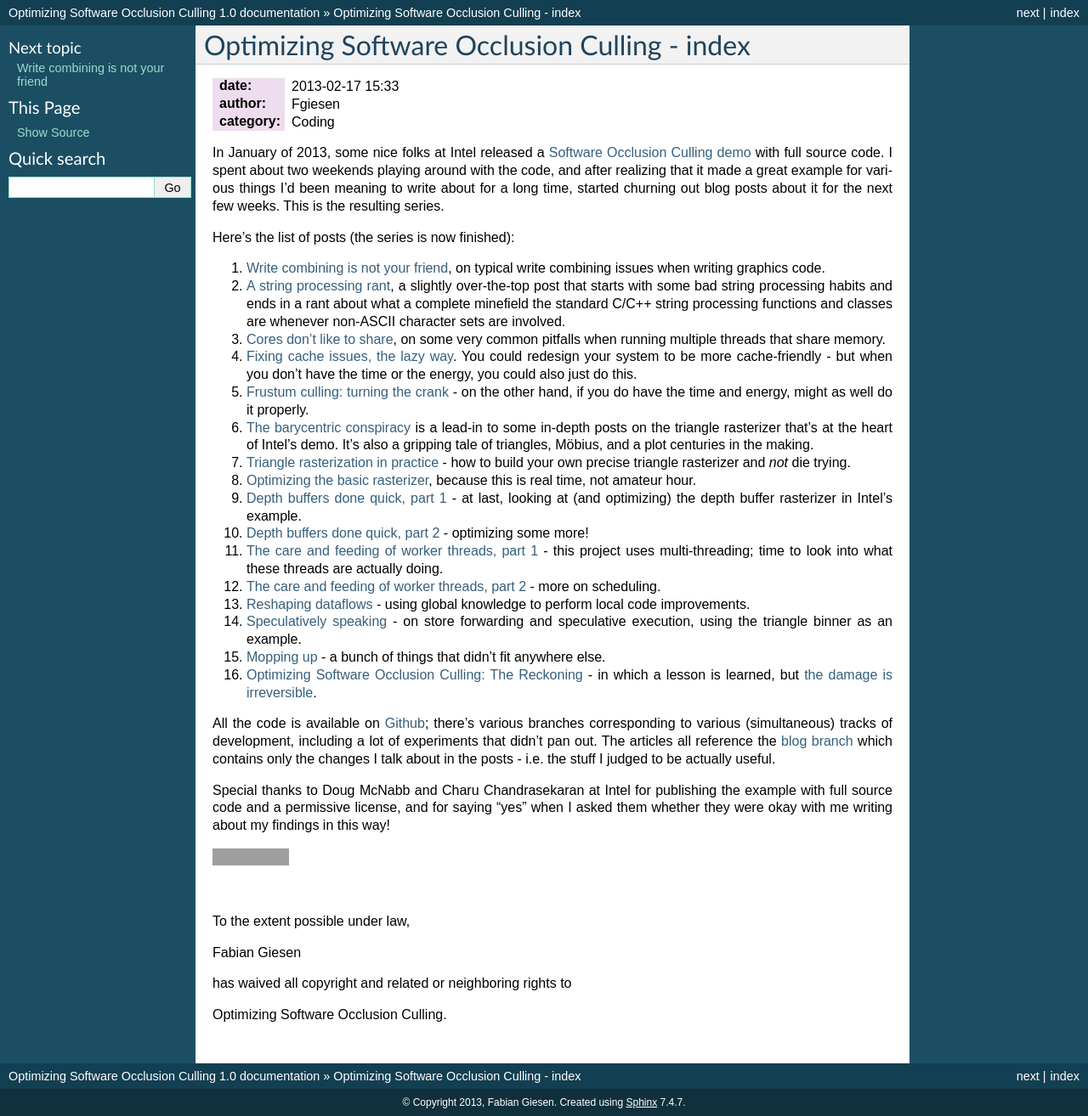
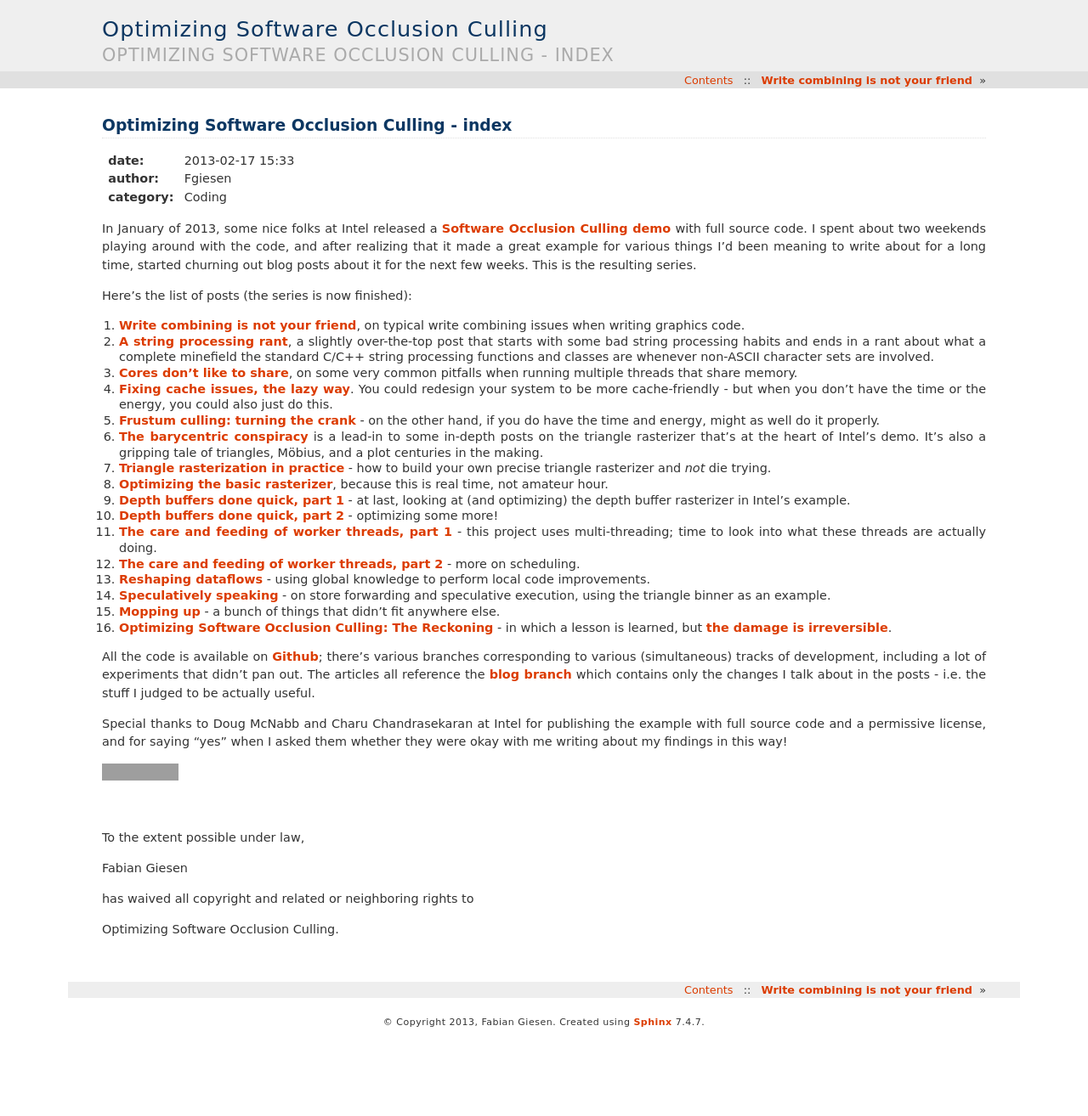
Before and after one commit to waywardmonkeys/optimizing-sw-occlusion-culling, a Sphinx documentation site: the page built from source/index.rst, in a window 1280 px wide. Shown: the whole page at 85% size. Built offline with Sphinx 7.4.7, drawn with Linux system fonts in a browser that asks for light colours; formulas are drawn with MathJax 3; after the commit the page ends 1221 px from its top, so only the background shows below that; grey boxes are pictures that could not be loaded.

```diff
--- a/source/conf.py
+++ b/source/conf.py
@@ -25,7 +25,7 @@ import sys, os
 
 # Add any Sphinx extension module names here, as strings. They can be extensions
 # coming with Sphinx (named 'sphinx.ext.*') or your custom ones.
-extensions = ['sphinx.ext.pngmath', 'sphinx.ext.mathjax']
+extensions = ['sphinx.ext.pngmath']
 
 # Add any paths that contain templates here, relative to this directory.
 templates_path = ['_templates']
@@ -91,7 +91,7 @@ pygments_style = 'sphinx'
 
 # The theme to use for HTML and HTML Help pages.  See the documentation for
 # a list of builtin themes.
-html_theme = 'default'
+html_theme = 'haiku'
 
 # Theme options are theme-specific and customize the look and feel of a theme
 # further.  For a list of options available for each theme, see the
@@ -103,7 +103,7 @@ html_theme = 'default'
 
 # The name for this set of Sphinx documents.  If None, it defaults to
 # "<project> v<release> documentation".
-#html_title = None
+html_title = 'Optimizing Software Occlusion Culling'
 
 # A shorter title for the navigation bar.  Default is the same as html_title.
 #html_short_title = None
@@ -164,7 +164,7 @@ html_static_path = ['_static']
 #html_file_suffix = None
 
 # Output file base name for HTML help builder.
-htmlhelp_basename = 'OptimizingSoftwareOcclusionCullingdoc'
+htmlhelp_basename = 'OptimizingSoftwareOcclusionCulling'
 
 
 # -- Options for LaTeX output --------------------------------------------------
@@ -183,7 +183,7 @@ latex_elements = {
 # Grouping the document tree into LaTeX files. List of tuples
 # (source start file, target name, title, author, documentclass [howto/manual]).
 latex_documents = [
-  ('index', 'OptimizingSoftwareOcclusionCulling.tex', u'Optimizing Software Occlusion Culling Documentation',
+  ('index', 'OptimizingSoftwareOcclusionCulling.tex', u'Optimizing Software Occlusion Culling',
    u'Fabian Giesen', 'manual'),
 ]
 
@@ -213,7 +213,7 @@ latex_documents = [
 # One entry per manual page. List of tuples
 # (source start file, name, description, authors, manual section).
 man_pages = [
-    ('index', 'optimizingsoftwareocclusionculling', u'Optimizing Software Occlusion Culling Documentation',
+    ('index', 'optimizingsoftwareocclusionculling', u'Optimizing Software Occlusion Culling',
      [u'Fabian Giesen'], 1)
 ]
 
@@ -227,7 +227,7 @@ man_pages = [
 # (source start file, target name, title, author,
 #  dir menu entry, description, category)
 texinfo_documents = [
-  ('index', 'OptimizingSoftwareOcclusionCulling', u'Optimizing Software Occlusion Culling Documentation',
+  ('index', 'OptimizingSoftwareOcclusionCulling', u'Optimizing Software Occlusion Culling',
    u'Fabian Giesen', 'OptimizingSoftwareOcclusionCulling', 'One line description of project.',
    'Miscellaneous'),
 ]
```
